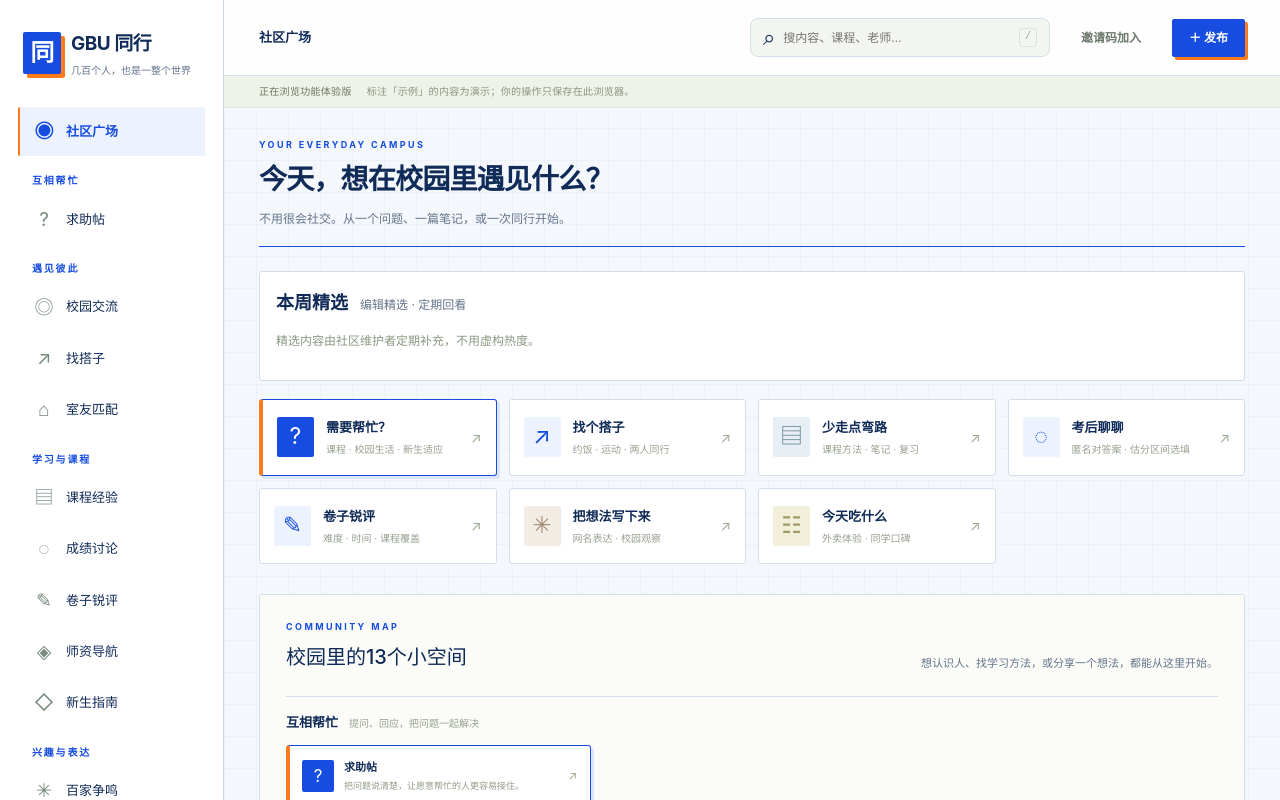
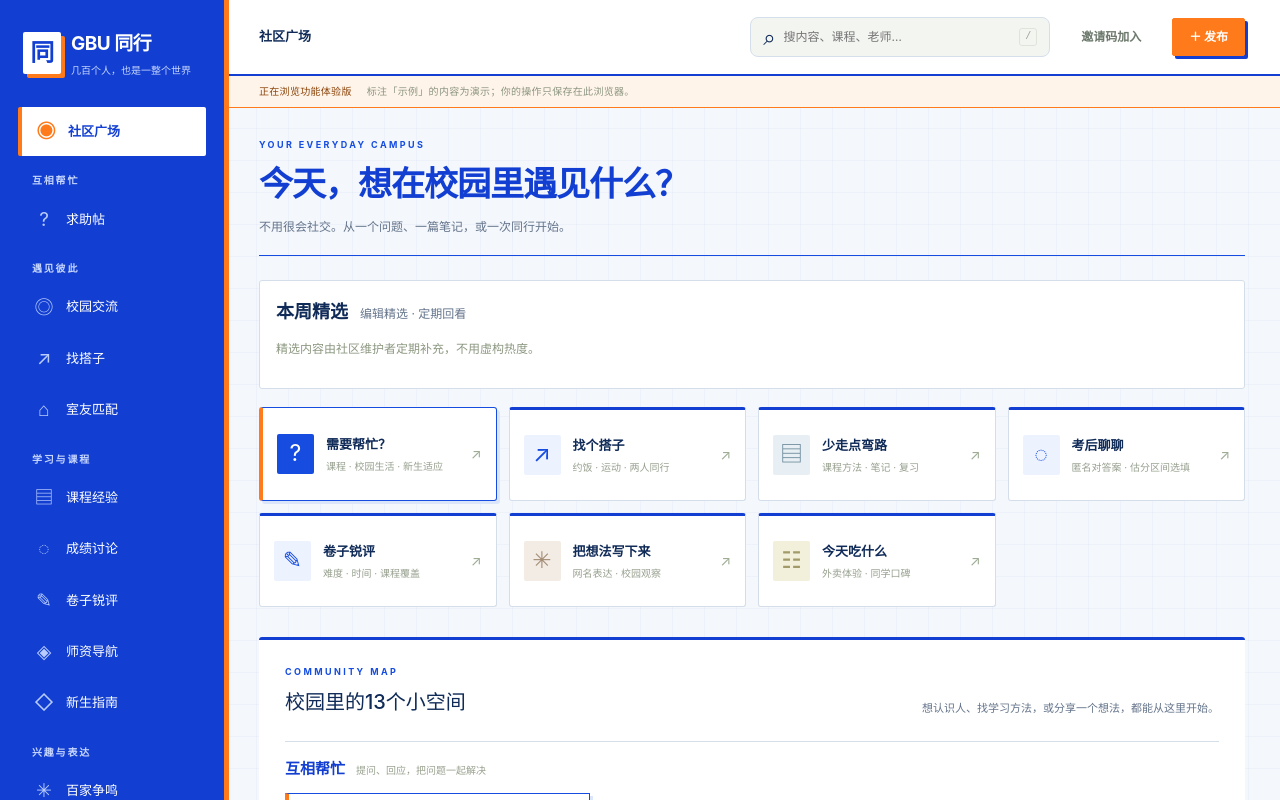
Before and after one commit to JDVANCE9112001/gbu-together-community, a plain HTML site: page index.html in a window 1280 px wide. Shown: the top 800 px of the page. Drawn offline with Linux system fonts and the light colour scheme.

Commit message:
Increase visual contrast for campus palette

```diff
--- a/community.css
+++ b/community.css
@@ -2025,3 +2025,30 @@ button.primary:hover,.primary:hover { background:#103db8; color:white; }
 .quick-reactions button { padding:7px 11px; border:1px solid #cbd7e6; border-radius:2px; background:#fff; }
 .quick-reactions button.selected { border-color:#ff7a1a; color:#164de0; }
 @media(max-width:650px) { .help-banner { display:block; padding:18px; } .help-banner span { display:block; margin-top:6px; } }
+
+/* High-contrast industrial identity pass */
+.sidebar { background:#123fd1; color:#fff; border-right:0; box-shadow:5px 0 0 #ff7a1a; }
+.sidebar .brand,.sidebar .nav-item,.sidebar .nav-item:hover { color:#fff; }
+.sidebar .brand small,.sidebar .nav-label,.sidebar .local-note,.sidebar .local-note small { color:#c8d7ff; }
+.sidebar .brand-mark { color:#123fd1; background:#fff; box-shadow:4px 4px 0 #ff7a1a; }
+.sidebar .nav-item > span { color:#b8ccff; }
+.sidebar .nav-item:hover { background:#ffffff20; }
+.sidebar .nav-item.active { color:#123fd1; background:#fff; border-left:4px solid #ff7a1a; font-weight:800; }
+.sidebar .nav-item.active > span { color:#ff7a1a; }
+.sidebar .sidebar-bottom { border-color:#ffffff35; }
+.topbar { background:#fff; border-bottom:2px solid #123fd1; }
+.preview-strip { background:#fff4e9; color:#8b4309; border-bottom:1px solid #ff7a1a; }
+.page-heading h1 { color:#123fd1; font-size:34px; font-weight:800; letter-spacing:-1px; }
+.portal { min-height:94px; border-top:3px solid #123fd1; }
+.portal:hover { border-top-color:#ff7a1a; }
+button.primary,.primary { background:#ff7a1a; border-color:#ff7a1a; color:#fff; box-shadow:3px 3px 0 #123fd1; font-weight:750; }
+button.primary:hover,.primary:hover { background:#e96408; color:#fff; }
+.space-directory { border:0; border-top:3px solid #123fd1; background:#fff; }
+.space-group-title h3 { color:#123fd1; font-size:15px; font-weight:800; }
+.space-card { border-radius:0; border-color:#d8e0eb; }
+.space-icon { border-radius:0; border-right:2px solid #ff7a1a; }
+.help-banner { min-height:104px; background:#123fd1; color:#fff; border:0; border-left:8px solid #ff7a1a; box-shadow:6px 6px 0 #c9d6f5; }
+.help-banner b { color:#fff; font-size:24px; }
+.help-banner span { color:#e7edff; max-width:62%; }
+.help-banner:after { color:#ffffff15; }
+@media(max-width:850px) { .sidebar { box-shadow:none; } }
--- a/index.html
+++ b/index.html
@@ -9,7 +9,7 @@
     />
     <meta name="theme-color" content="#285745" />
     <title>GBU 同行 · 社区广场</title>
-    <link rel="stylesheet" href="community.css?v=10" />
+    <link rel="stylesheet" href="community.css?v=11" />
   </head>
   <body>
     <noscript>GBU 同行需要启用 JavaScript 才能浏览和保存本机内容。</noscript>
```
